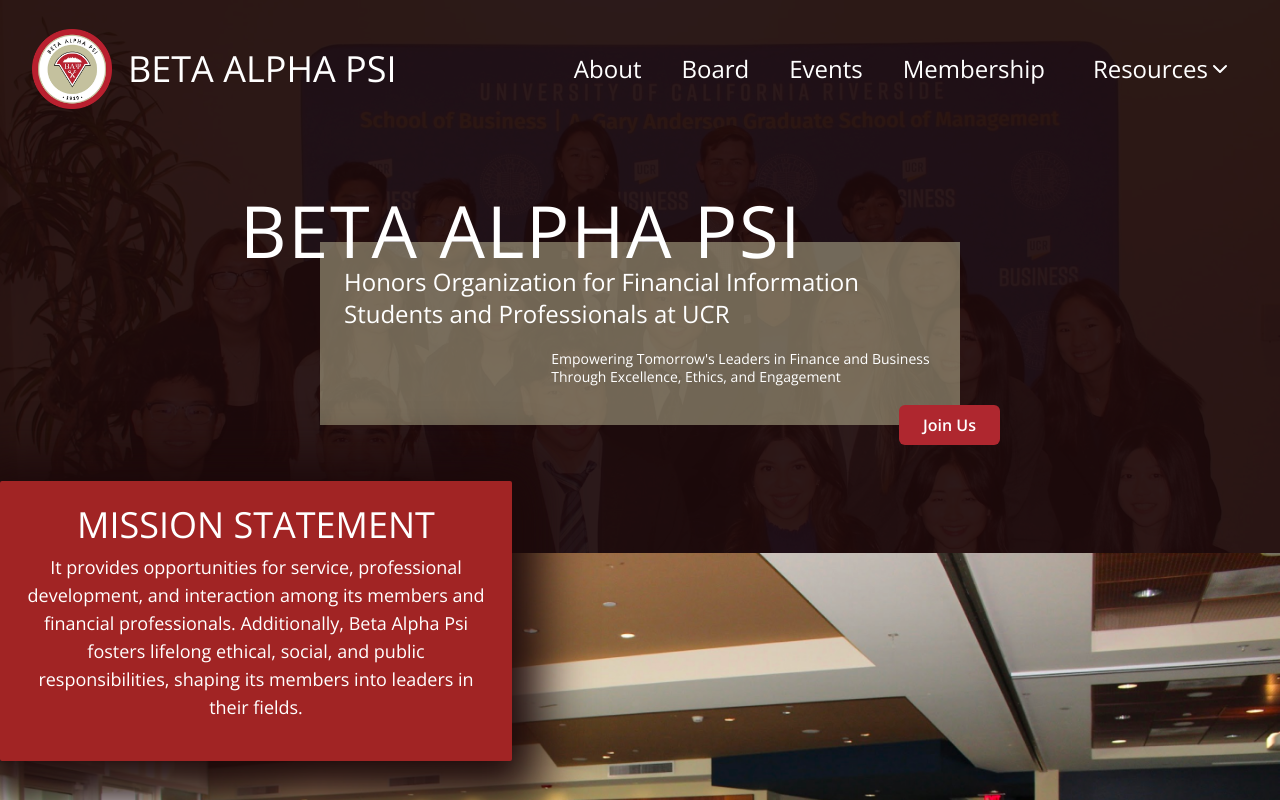
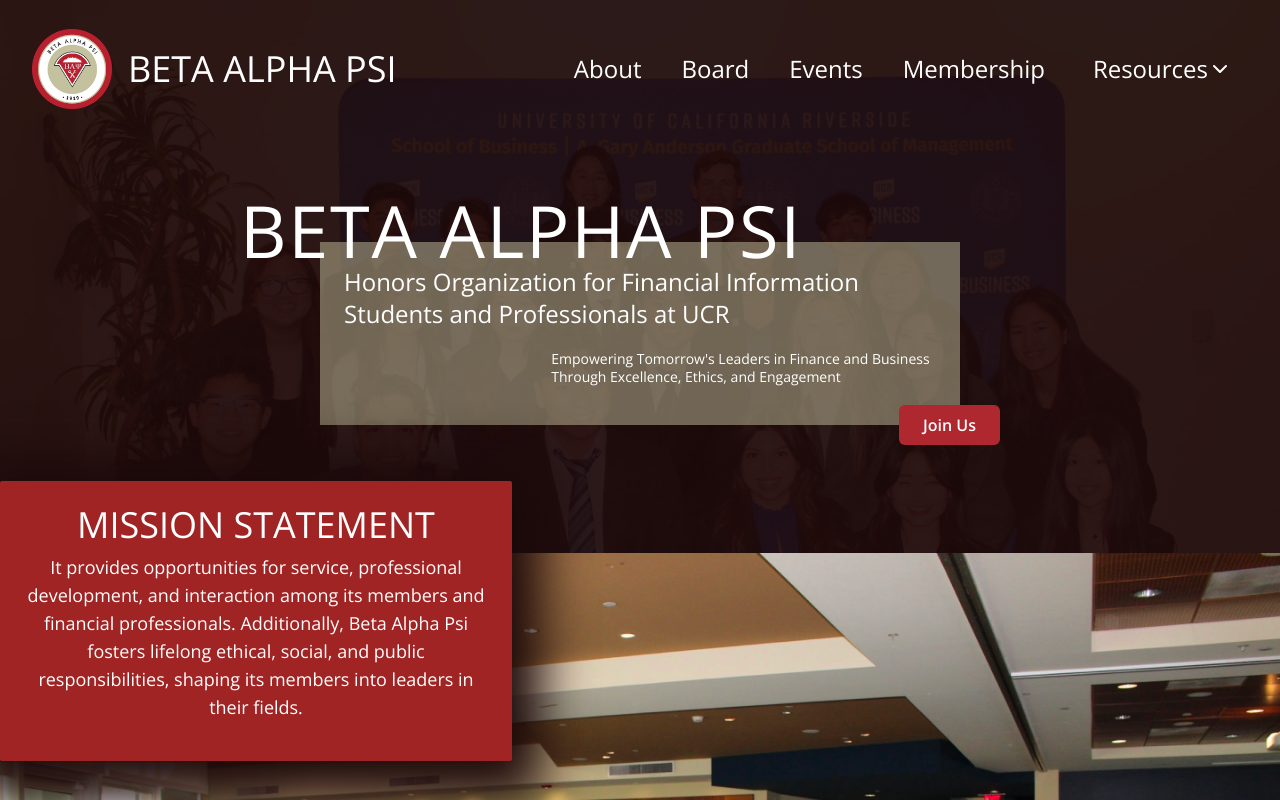
Before and after one commit to acm-ucr/bap-website, a Next.js app: page / in a window 1280 px wide. Shown: the top 800 px of the page. Built offline with nearby package versions, Linux system fonts and the light colour scheme; what tailwindcss-animated would draw is missing.

Commit message:
fix borders of home page

```diff
--- a/src/components/home/Landing.tsx
+++ b/src/components/home/Landing.tsx
@@ -3,7 +3,7 @@ import Link from "next/link";
 const Landing = () => {
   return (
     <div className="flex w-full items-center justify-center">
-      <div className="absolute left-0 top-0 z-[-1] h-[700px] w-full bg-[url('/clubimage1.webp')] bg-center bg-no-repeat">
+      <div className="absolute left-0 top-0 z-[-1] h-[700px] w-full bg-[url('/clubimage1.webp')] bg-cover bg-center bg-no-repeat">
         <div className="h-[700px] w-full bg-bap-brown-400 bg-opacity-[93%]"></div>
       </div>
       <div className="relative flex w-5/6 animate-fade-down flex-col bg-bap-brown-100 bg-opacity-50 p-4 sm:w-[50%] sm:pb-7 sm:pl-12 sm:pr-14 sm:pt-10">
--- a/src/components/home/Mission.tsx
+++ b/src/components/home/Mission.tsx
@@ -16,13 +16,13 @@ const Mission = () => {
           fields.
         </p>
       </div>
-      <div>
+      <div className="relative w-full">
         <Image
           className="h-[400px] w-full object-cover md:h-auto"
           src={bap}
           alt="Club Image"
         />
-        <div className="absolute inset-0 bg-gradient-to-b from-transparent from-60% to-bap-brown-400 to-100%"></div>
+        <div className="absolute inset-0 bottom-0 left-0 right-0 top-0 bg-gradient-to-b from-transparent from-60% to-bap-brown-400 to-100%"></div>
       </div>
 
       <div className="bottom-[10%] left-1/2 my-[-10%] flex h-[100px] w-[70%] transform items-center justify-center bg-[#b4966f] p-4 text-center text-lg font-semibold text-white shadow-5xl md:absolute md:my-0 md:-translate-x-1/2 md:bg-[#b4966fa4] md:text-3xl md:font-normal md:shadow-none">
```
